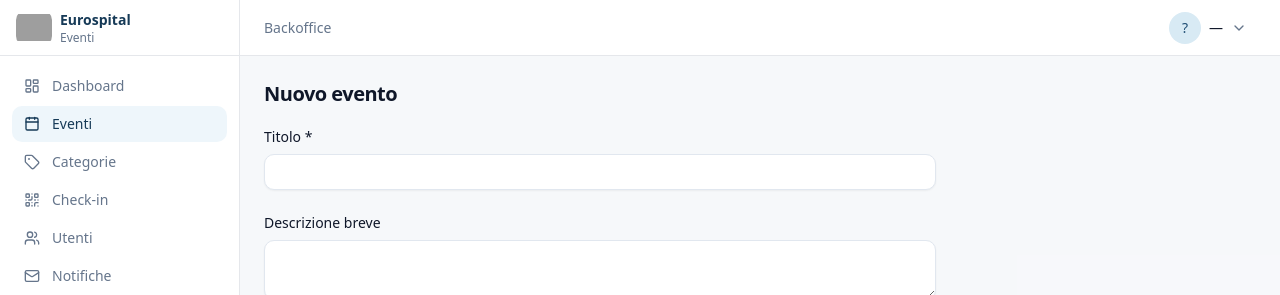
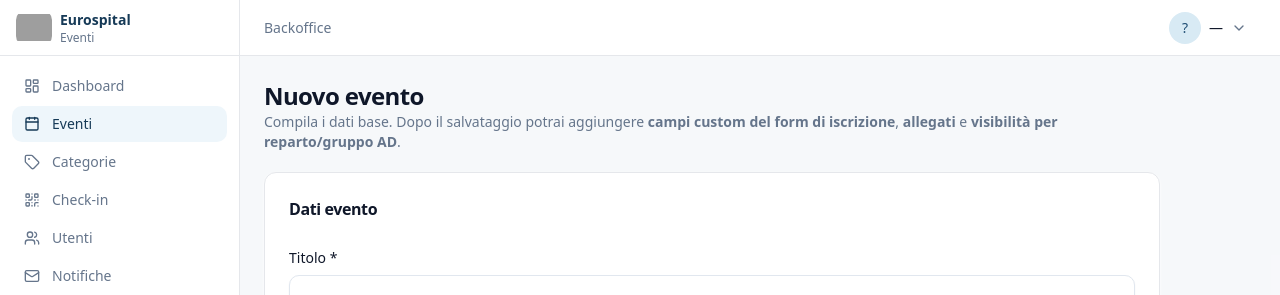
Before and after one commit to martin220485/Eurospital_Eventi, a Next.js app in the folder frontend/: page /admin/events/new in a window 1280 px wide. Shown: the top 295 px of the page. Built offline with nearby package versions, Linux system fonts and the light colour scheme; no server answers; grey boxes are pictures that could not be loaded.

Commit message:
ux(events): redirect a tab Campi custom dopo creazione + tabs shadcn + spiegazione flusso

```diff
--- a/frontend/app/admin/events/[id]/page.tsx
+++ b/frontend/app/admin/events/[id]/page.tsx
@@ -1,6 +1,7 @@
 "use client";
 
 import { use, useEffect, useState } from "react";
+import { useSearchParams } from "next/navigation";
 import { AttachmentManager } from "@/components/admin/attachment-manager";
 import { EventForm } from "@/components/admin/event-form";
 import { EventReportPanel } from "@/components/admin/event-report-panel";
@@ -8,17 +9,28 @@ import { FieldBuilder } from "@/components/admin/field-builder";
 import { ManualRegisterDialog } from "@/components/admin/manual-register-dialog";
 import { RegistrationsPanel } from "@/components/admin/registrations-panel";
 import { VisibilityEditor } from "@/components/admin/visibility-editor";
+import { Card } from "@/components/ui/card";
+import { Tabs, TabsContent, TabsList, TabsTrigger } from "@/components/ui/tabs";
 import { api } from "@/lib/admin-api";
+import { toast } from "@/components/ui/toaster";
 import type { EventInput } from "@/lib/event-schemas";
 
-const TABS = ["Dettagli", "Campi custom", "Allegati", "Visibilità", "Iscritti", "Report"] as const;
+const TABS = [
+  { value: "details", label: "Dettagli" },
+  { value: "fields", label: "Campi custom" },
+  { value: "attachments", label: "Allegati" },
+  { value: "visibility", label: "Visibilità" },
+  { value: "registrations", label: "Iscritti" },
+  { value: "report", label: "Report" },
+] as const;
 
 export default function EditEventPage({ params }: { params: Promise<{ id: string }> }) {
   const { id } = use(params);
   const eventId = Number(id);
-  const [tab, setTab] = useState<(typeof TABS)[number]>("Dettagli");
+  const search = useSearchParams();
+  const initialTab = (search.get("tab") as typeof TABS[number]["value"]) || "details";
+  const [tab, setTab] = useState<string>(initialTab);
   const [initial, setInitial] = useState<Partial<EventInput> | null>(null);
-  const [msg, setMsg] = useState("");
   const [regRefresh, setRegRefresh] = useState(0);
 
   useEffect(() => {
@@ -28,35 +40,48 @@ export default function EditEventPage({ params }: { params: Promise<{ id: string
         start_at: String(e.start_at ?? "").slice(0, 16),
         end_at: String(e.end_at ?? "").slice(0, 16),
       } as Partial<EventInput>);
-    }).catch((err) => setMsg((err as Error).message));
+    }).catch((err) => toast.error((err as Error).message));
   }, [eventId]);
 
   async function save(data: EventInput) {
     await api.patch(`/events/${eventId}`, data);
-    setMsg("Salvato.");
   }
 
-  if (!initial) return <p>Caricamento&hellip;</p>;
+  if (!initial) return <p>Caricamento…</p>;
+
   return (
-    <div className="max-w-3xl space-y-4">
-      <h1 className="text-xl font-semibold">Modifica evento</h1>
-      <div className="flex gap-2 border-b">
-        {TABS.map((t) => (
-          <button key={t} className={`px-3 py-2 text-sm ${tab === t ? "border-b-2 border-blue-600 font-medium" : "text-gray-500"}`} onClick={() => setTab(t)}>{t}</button>
-        ))}
+    <div className="max-w-4xl space-y-5">
+      <div>
+        <h1>Evento #{eventId}</h1>
+        <p className="text-sm text-muted-foreground">Configurazione e gestione</p>
       </div>
-      {msg && <p className="text-sm text-green-700">{msg}</p>}
-      {tab === "Dettagli" && <EventForm initial={initial} onSubmit={save} />}
-      {tab === "Campi custom" && <FieldBuilder eventId={eventId} />}
-      {tab === "Allegati" && <AttachmentManager eventId={eventId} />}
-      {tab === "Visibilità" && <VisibilityEditor eventId={eventId} />}
-      {tab === "Iscritti" && (
-        <div className="space-y-3">
-          <ManualRegisterDialog eventId={eventId} onDone={() => setRegRefresh((n) => n + 1)} />
-          <RegistrationsPanel key={regRefresh} eventId={eventId} />
-        </div>
-      )}
-      {tab === "Report" && <EventReportPanel eventId={eventId} />}
+
+      <Tabs value={tab} onValueChange={setTab}>
+        <TabsList>
+          {TABS.map((t) => <TabsTrigger key={t.value} value={t.value}>{t.label}</TabsTrigger>)}
+        </TabsList>
+        <TabsContent value="details">
+          <Card className="p-5"><EventForm initial={initial} onSubmit={save} /></Card>
+        </TabsContent>
+        <TabsContent value="fields">
+          <Card className="p-5"><FieldBuilder eventId={eventId} /></Card>
+        </TabsContent>
+        <TabsContent value="attachments">
+          <Card className="p-5"><AttachmentManager eventId={eventId} /></Card>
+        </TabsContent>
+        <TabsContent value="visibility">
+          <Card className="p-5"><VisibilityEditor eventId={eventId} /></Card>
+        </TabsContent>
+        <TabsContent value="registrations">
+          <Card className="p-5 space-y-3">
+            <ManualRegisterDialog eventId={eventId} onDone={() => setRegRefresh((n) => n + 1)} />
+            <RegistrationsPanel key={regRefresh} eventId={eventId} />
+          </Card>
+        </TabsContent>
+        <TabsContent value="report">
+          <EventReportPanel eventId={eventId} />
+        </TabsContent>
+      </Tabs>
     </div>
   );
 }
--- a/frontend/app/admin/events/new/page.tsx
+++ b/frontend/app/admin/events/new/page.tsx
@@ -1,20 +1,51 @@
 "use client";
 
 import { useRouter } from "next/navigation";
+import { ArrowRight } from "lucide-react";
 import { EventForm } from "@/components/admin/event-form";
 import { api } from "@/lib/admin-api";
+import { Card, CardContent, CardHeader, CardTitle } from "@/components/ui/card";
+import { toast } from "@/components/ui/toaster";
 import type { EventInput } from "@/lib/event-schemas";
 
 export default function NewEventPage() {
   const router = useRouter();
+
   async function create(data: EventInput) {
-    const ev = await api.post<{ id: number }>("/events", data);
-    router.push(`/admin/events/${ev.id}`);
+    try {
+      const ev = await api.post<{ id: number }>("/events", data);
+      toast.success("Evento creato — ora aggiungi campi custom, allegati e visibilità");
+      router.push(`/admin/events/${ev.id}?tab=fields`);
+    } catch (e) {
+      toast.error((e as Error).message);
+      throw e;
+    }
   }
+
   return (
-    <div className="max-w-2xl space-y-4">
-      <h1 className="text-xl font-semibold">Nuovo evento</h1>
-      <EventForm onSubmit={create} />
+    <div className="max-w-4xl space-y-5">
+      <div>
+        <h1>Nuovo evento</h1>
+        <p className="text-sm text-muted-foreground">
+          Compila i dati base. Dopo il salvataggio potrai aggiungere{" "}
+          <strong>campi custom del form di iscrizione</strong>,{" "}
+          <strong>allegati</strong> e <strong>visibilità per reparto/gruppo AD</strong>.
+        </p>
+      </div>
+
+      <Card>
+        <CardHeader>
+          <CardTitle className="text-base">Dati evento</CardTitle>
+        </CardHeader>
+        <CardContent>
+          <EventForm onSubmit={create} />
+        </CardContent>
+      </Card>
+
+      <div className="flex items-center gap-2 rounded-md border border-brand-200 bg-brand-50 p-3 text-sm text-brand-800">
+        <ArrowRight className="h-4 w-4" />
+        Dopo &quot;Salva evento&quot;, ti porterò direttamente al tab <strong>Campi custom</strong> per aggiungere i campi del form di iscrizione (testo, select, checkbox, file upload, consensi…).
+      </div>
     </div>
   );
 }
```
